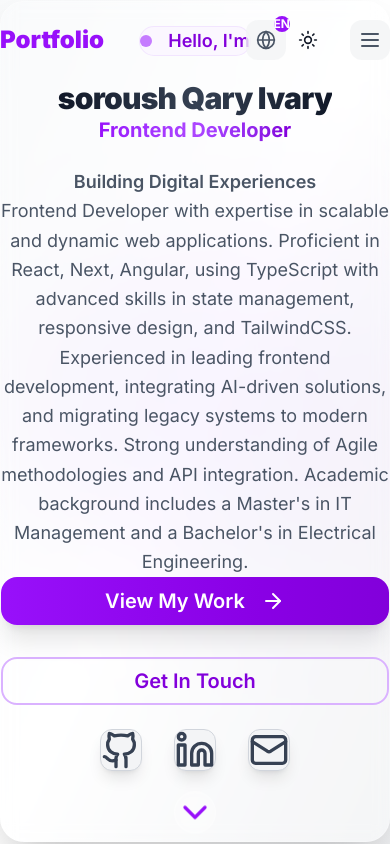
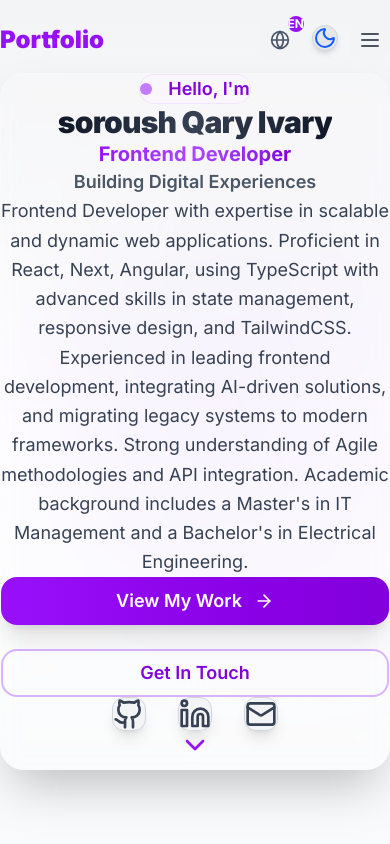
Before and after one commit to Soroushq/ShowCase, a Next.js app: page / in a window 390 px wide. Shown: the top 844 px of the page. Built offline with nearby package versions, Linux system fonts and the light colour scheme.

Commit message:
some modifications + installed a new package, all regarding themes

```diff
--- a/src/app/components/sections/HeroSection.tsx
+++ b/src/app/components/sections/HeroSection.tsx
@@ -7,6 +7,7 @@ import { useLanguage } from '@/app/hooks/useLanguage'
 import { useParallax } from '@/app/hooks/useScrollAnimation'
 import { scrollToElement } from '@/app/lib/utils'
 import { personalInfo } from '@/app/data/portfolio'
+
 export function HeroSection() {
   const { t, dir } = useLanguage()
   const [isVisible, setIsVisible] = useState(false)
@@ -22,118 +23,128 @@ export function HeroSection() {
     const handleMouseMove = (e: MouseEvent) => {
       setMousePosition({
         x: (e.clientX - window.innerWidth / 2) / 50,
-        y: (e.clientY - window.innerHeight / 2) / 50
+        y: (e.clientY - window.innerHeight / 2) / 50,
       })
     }
-
     window.addEventListener('mousemove', handleMouseMove)
     return () => window.removeEventListener('mousemove', handleMouseMove)
   }, [])
 
   return (
-    <section id="hero" className="relative min-h-screen flex items-center justify-center overflow-hidden bg-white dark:bg-gray-900 transition-colors duration-500">
-
-      {/* Enhanced Parallax Background */}
-      <div className="absolute inset-0 bg-gradient-to-br from-gray-50 via-white to-gray-100 dark:from-gray-900 dark:via-gray-800 dark:to-black transition-colors duration-500">
-
-        {/* Dynamic Floating Elements */}
+    <section
+      id="hero"
+      className="relative min-h-screen flex items-center justify-center overflow-hidden bg-white dark:bg-gray-900 transition-colors duration-500"
+    >
+      {/* Dynamic Gradient Background */}
+      <div className="absolute inset-0 bg-gradient-to-b from-gray-100 via-white to-gray-50 dark:from-gray-900 dark:via-gray-800 dark:to-black transition-colors duration-500">
+        {/* Floating Blobs */}
         <div className="absolute inset-0">
           <div
             className="absolute top-1/4 left-1/4 w-96 h-96 bg-gradient-to-r from-purple-200/30 to-purple-300/20 dark:from-green-400/20 dark:to-green-600/10 rounded-full blur-3xl animate-pulse-slow transition-colors duration-500"
             style={{
               transform: `translateY(${scrollY * 0.3}px) translateX(${mousePosition.x}px)`,
-              filter: 'blur(80px)'
+              filter: 'blur(80px)',
             }}
           />
-
           <div
             className="absolute top-1/3 right-1/4 w-72 h-72 bg-gradient-to-l from-purple-100/25 to-purple-200/15 dark:from-green-500/15 dark:to-green-300/8 rounded-full blur-2xl animate-float-slow transition-colors duration-500"
             style={{
               transform: `translateY(${scrollY * -0.2}px) translateX(${mousePosition.x * -0.8}px)`,
               animationDelay: '1s',
-              filter: 'blur(60px)'
+              filter: 'blur(60px)',
             }}
           />
         </div>
       </div>
 
-      {/* Main Content - Full Width with Generous Side Spacing */}
-      <div className="relative z-10 w-full min-h-screen flex items-center justify-center px-8 sm:px-16 lg:px-32 xl:px-48" dir={dir}>
-
-        {/* Centered Content Container */}
-        <div className="max-w-7xl mx-auto text-center space-y-24">
-
-          {/* Content with Glass Effect */}
+      {/* Main Content */}
       <div
-            className={`backdrop-blur-sm bg-white/10 dark:bg-black/10 rounded-3xl p-16 sm:p-20 lg:p-28 border border-white/20 dark:border-white/5 shadow-2xl transition-all duration-1000 ${
+        className="relative z-10 w-full min-h-screen flex items-center justify-center px-6 sm:px-10 lg:px-20 xl:px-32"
+        dir={dir}
+      >
+        <div className="max-w-7xl mx-auto text-center space-y-16 sm:space-y-20">
+          {/* Glass Card */}
+          <div
+            className={`backdrop-blur-sm bg-white/10 dark:bg-black/10 rounded-3xl p-8 sm:p-12 lg:p-20 border border-white/20 dark:border-white/5 shadow-2xl transition-all duration-1000 ${
               isVisible
                 ? 'opacity-100 translate-y-0 scale-100'
                 : 'opacity-0 translate-y-12 scale-95'
             }`}
           >
-            <br />
             {/* Greeting Badge */}
-            <div className={`inline-flex items-center gap-4 px-8 py-4 mb-16 bg-purple-50/80 dark:bg-green-900/30 backdrop-blur-sm rounded-full border border-purple-200/50 dark:border-green-700/30 transition-all duration-700 delay-200 ${
+            <div
+              className={`inline-flex items-center gap-4 px-6 py-3 mb-10 bg-purple-50/80 dark:bg-green-900/30 backdrop-blur-sm rounded-full border border-purple-200/50 dark:border-green-700/30 transition-all duration-700 delay-200 ${
                 isVisible ? 'opacity-100 translate-y-0' : 'opacity-0 translate-y-4'
-            } ${dir === 'rtl' ? 'font-sahel' : ''}`}>
+              } ${dir === 'rtl' ? 'font-sahel' : ''}`}
+            >
               <div className="w-3 h-3 bg-purple-500 dark:bg-green-400 rounded-full animate-pulse" />
               <span className="text-lg font-semibold text-purple-700 dark:text-green-300 transition-colors duration-500">
                 {t('hero.greeting')}
               </span>
             </div>
-<br /><br />
-            {/* Name - More Space */}
-            <div className="mb-20">
-              <h1 className={`text-3xl sm:text-4xl lg:text-5xl xl:text-7xl font-black mb-8 tracking-tight transition-all duration-700 delay-300 ${
+
+            {/* Name */}
+            <h1
+              className={`text-3xl sm:text-4xl lg:text-5xl xl:text-7xl font-black mb-6 tracking-tight transition-all duration-700 delay-300 ${
                 isVisible ? 'opacity-100 translate-y-0' : 'opacity-0 translate-y-8'
-              } ${dir === 'rtl' ? 'font-sahel' : ''}`}>
+              } ${dir === 'rtl' ? 'font-sahel' : ''}`}
+            >
               <span className="bg-gradient-to-r from-gray-900 via-gray-700 to-gray-900 dark:from-white dark:via-gray-100 dark:to-white bg-clip-text text-transparent leading-none transition-colors duration-500">
                 {t('hero.name')}
               </span>
             </h1>
-            </div>
 
-            {/* Title - More Space */}
-            <div className="my-20">
-              <h2 className={`text-xl sm:text-2xl lg:text-3xl xl:text-4xl font-bold transition-all duration-700 delay-400 ${
+            {/* Title */}
+            <h2
+              className={`text-xl sm:text-2xl lg:text-3xl xl:text-4xl font-bold mb-8 transition-all duration-700 delay-400 ${
                 isVisible ? 'opacity-100 translate-y-0' : 'opacity-0 translate-y-8'
-              } ${dir === 'rtl' ? 'font-sahel' : ''}`}>
+              } ${dir === 'rtl' ? 'font-sahel' : ''}`}
+            >
               <span className="bg-gradient-to-r from-purple-600 via-purple-500 to-purple-700 dark:from-green-400 dark:via-green-300 dark:to-green-500 bg-clip-text text-transparent transition-colors duration-500">
                 {t('hero.title')}
               </span>
             </h2>
-            </div>
-<br />
-            {/* Subtitle - More Space */}
-            <div className="mb-24">
-              <h3 className={`text-lg sm:text-xl lg:text-2xl font-semibold text-gray-600 dark:text-gray-300 transition-all duration-700 delay-500 ${
+
+            {/* Subtitle */}
+            <h3
+              className={`text-lg sm:text-xl lg:text-2xl font-semibold text-gray-600 dark:text-gray-300 mb-10 transition-all duration-700 delay-500 ${
                 isVisible ? 'opacity-100 translate-y-0' : 'opacity-0 translate-y-8'
-              } ${dir === 'rtl' ? 'font-sahel' : ''}`}>
+              } ${dir === 'rtl' ? 'font-sahel' : ''}`}
+            >
               {t('hero.subtitle')}
             </h3>
-            </div>
 
-            {/* Description - More Space */}
-            <div className="my-28 pt-32">
-              <p className={`text-lg sm:text-xl max-w-5xl leading-relaxed text-gray-600 dark:text-gray-300 transition-all duration-700 delay-600 ${
+            {/* Description */}
+            <p
+              className={`text-lg sm:text-xl max-w-4xl mx-auto leading-relaxed text-gray-700 dark:text-gray-300 mb-12 transition-all duration-700 delay-600 ${
                 isVisible ? 'opacity-100 translate-y-0' : 'opacity-0 translate-y-8'
-              } ${dir === 'rtl' ? 'font-sahel' : ''}`}>
+              } ${dir === 'rtl' ? 'font-sahel' : ''}`}
+            >
               {t('hero.description')}
             </p>
-            </div>
 
-            {/* CTA Buttons - More Space */}
-            <div className={`flex flex-col sm:flex-row gap-8 justify-center mb-32 transition-all duration-700 delay-700 ${
+            {/* CTA Buttons */}
+            <div
+              className={`flex flex-col sm:flex-row gap-6 justify-center mb-14 transition-all duration-700 delay-700 ${
                 isVisible ? 'opacity-100 translate-y-0' : 'opacity-0 translate-y-8'
-            }`}>
+              }`}
+            >
               <Button
                 size="lg"
                 onClick={() => scrollToElement('showcase')}
-                className={`group relative overflow-hidden bg-gradient-to-r from-purple-600 to-purple-700 hover:from-purple-700 hover:to-purple-800 dark:from-green-600 dark:to-green-700 dark:hover:from-green-700 dark:hover:to-green-800 text-white font-semibold px-12 py-6 text-xl rounded-2xl shadow-xl hover:shadow-2xl transform hover:scale-105 transition-all duration-300 ${dir === 'rtl' ? 'font-sahel' : ''}`}
+                className={`group relative overflow-hidden bg-gradient-to-r from-purple-600 to-purple-700 hover:from-purple-700 hover:to-purple-800 dark:from-green-600 dark:to-green-700 dark:hover:from-green-700 dark:hover:to-green-800 text-white font-semibold px-8 py-4 text-lg rounded-2xl shadow-xl hover:shadow-2xl transform hover:scale-105 transition-all duration-300 ${
+                  dir === 'rtl' ? 'font-sahel' : ''
+                }`}
               >
-                <span className="relative z-10 flex items-center gap-4">
+                <span className="relative z-10 flex items-center gap-3">
                   {t('hero.cta')}
-                  <ArrowRight className={`w-6 h-6 group-hover:translate-x-1 transition-transform duration-300 ${dir === 'rtl' ? 'rotate-180 group-hover:-translate-x-1' : ''}`} />
+                  <ArrowRight
+                    className={`w-5 h-5 transition-transform duration-300 ${
+                      dir === 'rtl'
+                        ? 'rotate-180 group-hover:-translate-x-1'
+                        : 'group-hover:translate-x-1'
+                    }`}
+                  />
                 </span>
               </Button>
 
@@ -141,15 +152,19 @@ export function HeroSection() {
                 variant="outline"
                 size="lg"
                 onClick={() => scrollToElement('contact')}
-                className={`group font-semibold px-12 py-6 text-xl rounded-2xl border-2 border-purple-300 dark:border-green-400 text-purple-700 dark:text-green-300 hover:bg-purple-50 dark:hover:bg-green-900/20 hover:border-purple-400 dark:hover:border-green-300 transform hover:scale-105 transition-all duration-300 ${dir === 'rtl' ? 'font-sahel' : ''}`}
+                className={`group font-semibold px-8 py-4 text-lg rounded-2xl border-2 border-purple-300 dark:border-green-400 text-purple-700 dark:text-green-300 hover:bg-purple-50 dark:hover:bg-green-900/20 hover:border-purple-400 dark:hover:border-green-300 transform hover:scale-105 transition-all duration-300 ${
+                  dir === 'rtl' ? 'font-sahel' : ''
+                }`}
               >
                 {t('hero.ctaSecondary')}
               </Button>
             </div>
-<br />
-            {/* Social Links - More Space */}
+
+            {/* Social Links */}
             <div
-                  className={`flex justify-center gap-8 ${dir === 'rtl' ? 'space-x-reverse' : ''} `}
+              className={`flex justify-center gap-8 ${
+                dir === 'rtl' ? 'space-x-reverse' : ''
+              } mb-10`}
               aria-label={t('social links')}
             >
               {[
@@ -163,22 +178,22 @@ export function HeroSection() {
                   target="_blank"
                   rel="noopener noreferrer"
                   aria-label={label}
-                      className="group inline-flex items-center justify-center rounded-xl bg-gray-100 dark:bg-gray-800 backdrop-blur-sm border border-gray-300 dark:border-gray-700 hover:bg-purple-200 dark:hover:bg-green-700 hover:border-purple-400 dark:hover:border-green-500 text-gray-700 dark:text-gray-300 hover:text-purple-600 dark:hover:text-green-400 transition-all duration-300 shadow-lg hover:shadow-xl focus:outline-none focus:ring-2 focus:ring-purple-400 focus:ring-offset-2 focus:ring-offset-transparent"
+                  className="group inline-flex items-center justify-center rounded-xl bg-gray-100 dark:bg-gray-800 backdrop-blur-sm border border-gray-300 dark:border-gray-700 hover:bg-purple-200 dark:hover:bg-green-700 hover:border-purple-400 dark:hover:border-green-500 text-gray-700 dark:text-gray-300 hover:text-purple-600 dark:hover:text-green-400 transition-all duration-300 shadow-lg hover:shadow-xl focus:outline-none focus:ring-2 focus:ring-purple-400 dark:focus:ring-green-400 focus:ring-offset-2 focus:ring-offset-transparent"
                 >
-                      <Icon className="w-10 h-10" />
+                  <Icon className="w-8 h-8" />
                 </a>
               ))}
             </div>
-                    <br />
+
             {/* Scroll Indicator */}
             <button
               onClick={() => scrollToElement('showcase')}
-                    className={` group p-6 rounded-full bg-white/20 dark:bg-black/20 backdrop-blur-sm border border-white/30 dark:border-white/10 hover:bg-purple-100/30 dark:hover:bg-green-900 transition-all duration-300 animate-bounce hover:animate-none ${
+              className={`group p-5 rounded-full bg-white/20 dark:bg-black/20 backdrop-blur-sm border border-white/30 dark:border-white/10 hover:bg-purple-100/30 dark:hover:bg-green-900 transition-all duration-300 animate-bounce hover:animate-none ${
                 isVisible ? 'opacity-100' : 'opacity-0'
               }`}
               aria-label="Scroll down to showcase section"
             >
-                    <ChevronDown className="w-10 h-10 text-purple-600 dark:text-green-400 transition-colors duration-300" />
+              <ChevronDown className="w-8 h-8 text-purple-600 dark:text-green-400 transition-colors duration-300" />
             </button>
           </div>
         </div>
--- a/src/app/components/sections/Navigation.tsx
+++ b/src/app/components/sections/Navigation.tsx
@@ -2,7 +2,7 @@
 
 import { useState, useEffect } from 'react'
 // import { Button } from '@/app/components/ui/Button'
-import { ThemeToggle } from '@/app/components/ui/ThemeToggle'
+import  ThemeToggle  from '@/app/components/ui/ThemeToggle'
 import { Globe, Menu, X } from 'lucide-react'
 import { useLanguage } from '@/app/hooks/useLanguage'
 import { scrollToElement } from '@/app/lib/utils'
--- a/src/app/components/ui/ThemeToggle.tsx
+++ b/src/app/components/ui/ThemeToggle.tsx
@@ -1,32 +1,51 @@
 'use client'
 
-import { Moon, Sun } from 'lucide-react'
 import { useTheme } from 'next-themes'
-import { Button } from './Button'
 import { useEffect, useState } from 'react'
+import { Sun, Moon } from 'lucide-react'
 
-export function ThemeToggle() {
-  const { setTheme, theme } = useTheme()
+/**
+ * ThemeToggle button to manually switch between light and dark themes.
+ * Works with system theme detection + user overrides.
+ */
+export default function ThemeToggle() {
+  const { theme, setTheme, resolvedTheme } = useTheme()
   const [mounted, setMounted] = useState(false)
 
+  // Fix hydration mismatch by waiting until client mounts
   useEffect(() => {
     setMounted(true)
   }, [])
 
   if (!mounted) {
-    return null
+    return (
+      <button
+        className="w-10 h-10 rounded-full bg-gray-200 dark:bg-gray-800 animate-pulse"
+        aria-label="Loading theme toggle"
+        disabled
+      />
+    )
   }
 
+  const isDark = resolvedTheme === 'dark'
+
   return (
-    <Button
-      variant="ghost"
-      size="icon"
-      onClick={() => setTheme(theme === 'light' ? 'dark' : 'light')}
-      className="relative h-10 w-10"
+    <button
+      onClick={() => setTheme(isDark ? 'light' : 'dark')}
+      aria-label="Toggle theme"
+      className="
+        p-2 rounded-full transition-all duration-300
+        bg-gray-200 dark:bg-gray-800
+        hover:bg-gray-300 dark:hover:bg-gray-700
+        border border-gray-300 dark:border-gray-600
+        shadow-md hover:shadow-lg
+      "
     >
-      <Sun className="h-5 w-5 rotate-0 scale-100 transition-all dark:-rotate-90 dark:scale-0" />
-      <Moon className=" h-5 w-5 rotate-90 scale-0 transition-all dark:rotate-0 dark:scale-100" />
-      <span className="sr-only">Toggle theme</span>
-    </Button>
+      {isDark ? (
+        <Sun className="w-6 h-6 text-yellow-500 transition-transform duration-300" />
+      ) : (
+        <Moon className="w-6 h-6 text-blue-600 transition-transform duration-300" />
+      )}
+    </button>
   )
 }
--- a/src/app/globals.css
+++ b/src/app/globals.css
@@ -252,3 +252,34 @@ body {
   margin-left: auto;
   margin-right: auto;
 }
+
+html {
+  color-scheme: light;
+}
+
+html.dark {
+  color-scheme: dark;
+}
+
+body {
+  transition: background-color 0.3s ease, color 0.3s ease;
+}
+
+/* Add custom dark and light backgrounds */
+:root {
+  --bg-primary: #ffffff; /* Light mode background */
+  --bg-secondary: #f9fafb;
+  --text-color: #111827;
+}
+
+html.dark {
+  --bg-primary: #111827; /* Dark mode background */
+  --bg-secondary: #1f2937;
+  --text-color: #f3f4f6;
+}
+
+body {
+  background-color: var(--bg-primary);
+  color: var(--text-color);
+  transition: background-color 0.3s ease, color 0.3s ease;
+}
--- a/src/app/layout.tsx
+++ b/src/app/layout.tsx
@@ -12,7 +12,8 @@ const inter = Inter({
 
 export const metadata: Metadata = {
   title: 'Creative Developer Portfolio | Modern Web Development',
-  description: 'Showcasing modern web applications with cutting-edge technologies. Full-stack developer specializing in React, Next.js, and innovative digital experiences.',
+  description:
+    'Showcasing modern web applications with cutting-edge technologies. Full-stack developer specializing in React, Next.js, and innovative digital experiences.',
   keywords: ['portfolio', 'web developer', 'react', 'nextjs', 'full-stack'],
   authors: [{ name: 'Your Name' }],
   robots: 'index, follow',
@@ -42,15 +43,17 @@ export default function RootLayout({
   children: React.ReactNode
 }) {
   return (
-    <html lang="en" suppressHydrationWarning className={inter.variable}>
-      <body className={`${inter.className} antialiased`}>
-        <ThemeProvider
-          attribute="class"
-          defaultTheme="light"
-          enableSystem={false}
-          disableTransitionOnChange={false}
-          storageKey="portfolio-theme"
-        >
+    <html
+      lang="en"
+      suppressHydrationWarning // Prevent mismatch when theme changes on load
+      className={inter.variable}
+    >
+      <body
+        className={`${inter.className} antialiased transition-colors duration-300`}
+        suppressHydrationWarning
+      >
+        {/* ThemeProvider wraps the entire app */}
+        <ThemeProvider>
           {children}
         </ThemeProvider>
       </body>
--- a/tailwind.config.ts
+++ b/tailwind.config.ts
@@ -6,28 +6,42 @@ const config: Config = {
     './src/components/**/*.{js,ts,jsx,tsx,mdx}',
     './src/app/**/*.{js,ts,jsx,tsx,mdx}',
   ],
+
+  // ✅ Required for next-themes to work correctly
   darkMode: 'class',
+
   theme: {
     extend: {
+      /* ==============================
+       * COLORS CONFIGURATION
+       * ============================== */
       colors: {
         light: {
-          primary: '#ffffff',
+          primary: '#ffffff', // White background for light mode
           secondary: '#f9fafb',
-          accent: '#9333ea',
-          text: '#111827',
+          accent: '#9333ea', // Purple accent
+          text: '#111827',   // Dark text color
         },
         dark: {
-          primary: '#111827',
+          primary: '#111827', // Deep gray for dark background
           secondary: '#1f2937',
-          accent: '#22c55e',
-          text: '#f3f4f6',
+          accent: '#22c55e',  // Green accent
+          text: '#f3f4f6',    // Light text
         },
       },
+
+      /* ==============================
+       * FONT FAMILY
+       * ============================== */
       fontFamily: {
         sans: ['var(--font-inter)', 'system-ui', 'sans-serif'],
         sahel: ['Sahel', 'var(--font-inter)', 'system-ui', 'sans-serif'],
-        'rtl': ['Sahel', 'system-ui', 'sans-serif'],
+        rtl: ['Sahel', 'system-ui', 'sans-serif'], // Used for Farsi RTL
       },
+
+      /* ==============================
+       * ANIMATIONS
+       * ============================== */
       animation: {
         'fade-in': 'fadeIn 0.8s ease-out',
         'slide-up': 'slideUp 0.8s ease-out',
@@ -39,6 +53,10 @@ const config: Config = {
         'pulse-slow': 'pulse 4s cubic-bezier(0.4, 0, 0.6, 1) infinite',
         'skill-fill': 'skillFill 2s ease-in-out forwards',
       },
+
+      /* ==============================
+       * KEYFRAMES
+       * ============================== */
       keyframes: {
         fadeIn: {
           '0%': { opacity: '0', transform: 'translateY(20px)' },
@@ -65,9 +83,17 @@ const config: Config = {
           '100%': { width: 'var(--skill-width)' },
         },
       },
+
+      /* ==============================
+       * BACKDROP BLUR
+       * ============================== */
       backdropBlur: {
         xs: '2px',
       },
+
+      /* ==============================
+       * SPACING
+       * ============================== */
       spacing: {
         '18': '4.5rem',
         '88': '22rem',
@@ -75,6 +101,10 @@ const config: Config = {
       },
     },
   },
+
+  /* ==============================
+   * PLUGINS
+   * ============================== */
   plugins: [],
 }
 
```
Also changed, not shown: src/app/components/providers/ThemeProvider.tsx (+13 -2 lines), src/app/components/providers/providers.tsx (added, +16 -0 lines). Lines whose indentation alone changed are shown as unchanged.
